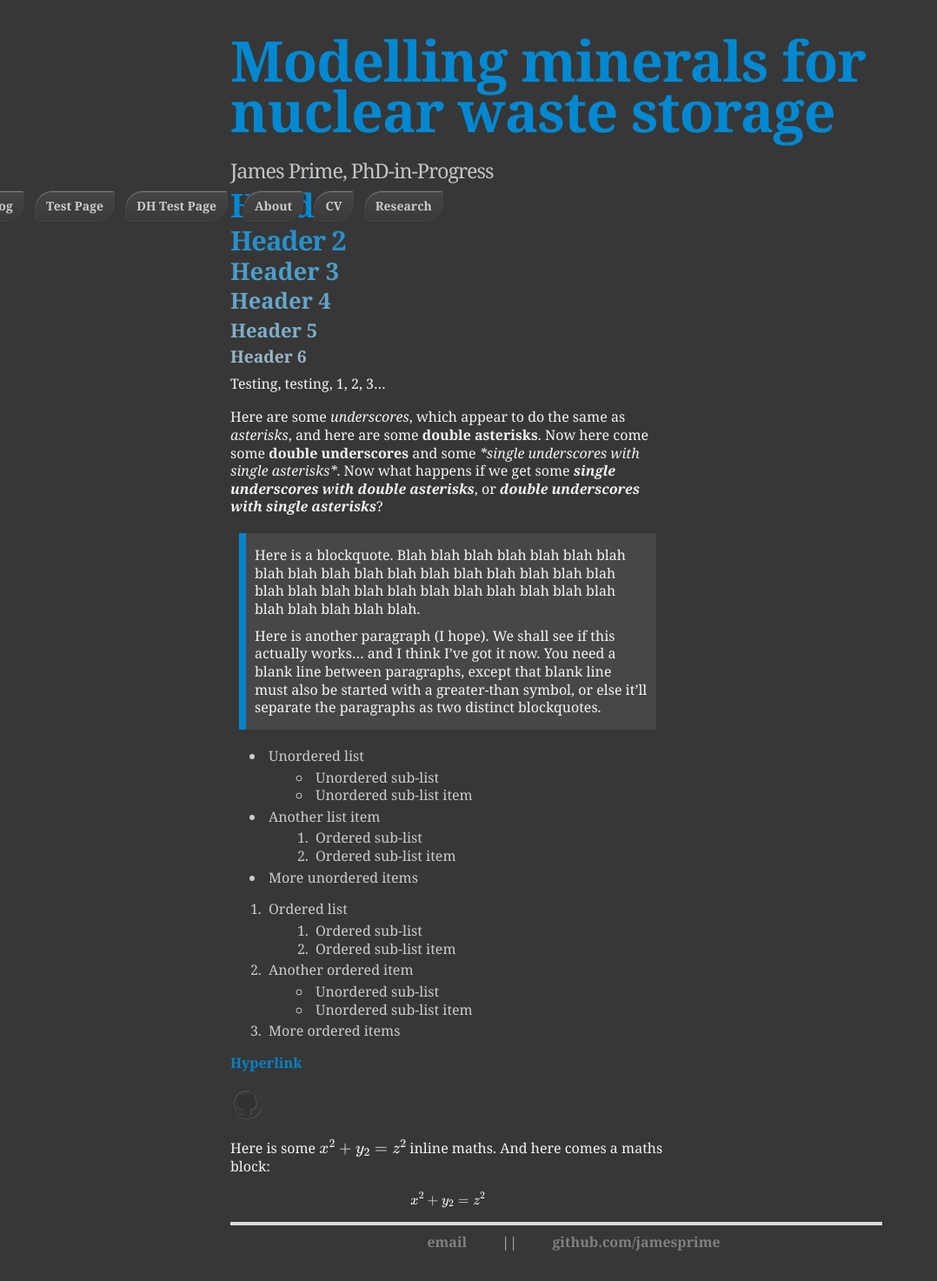
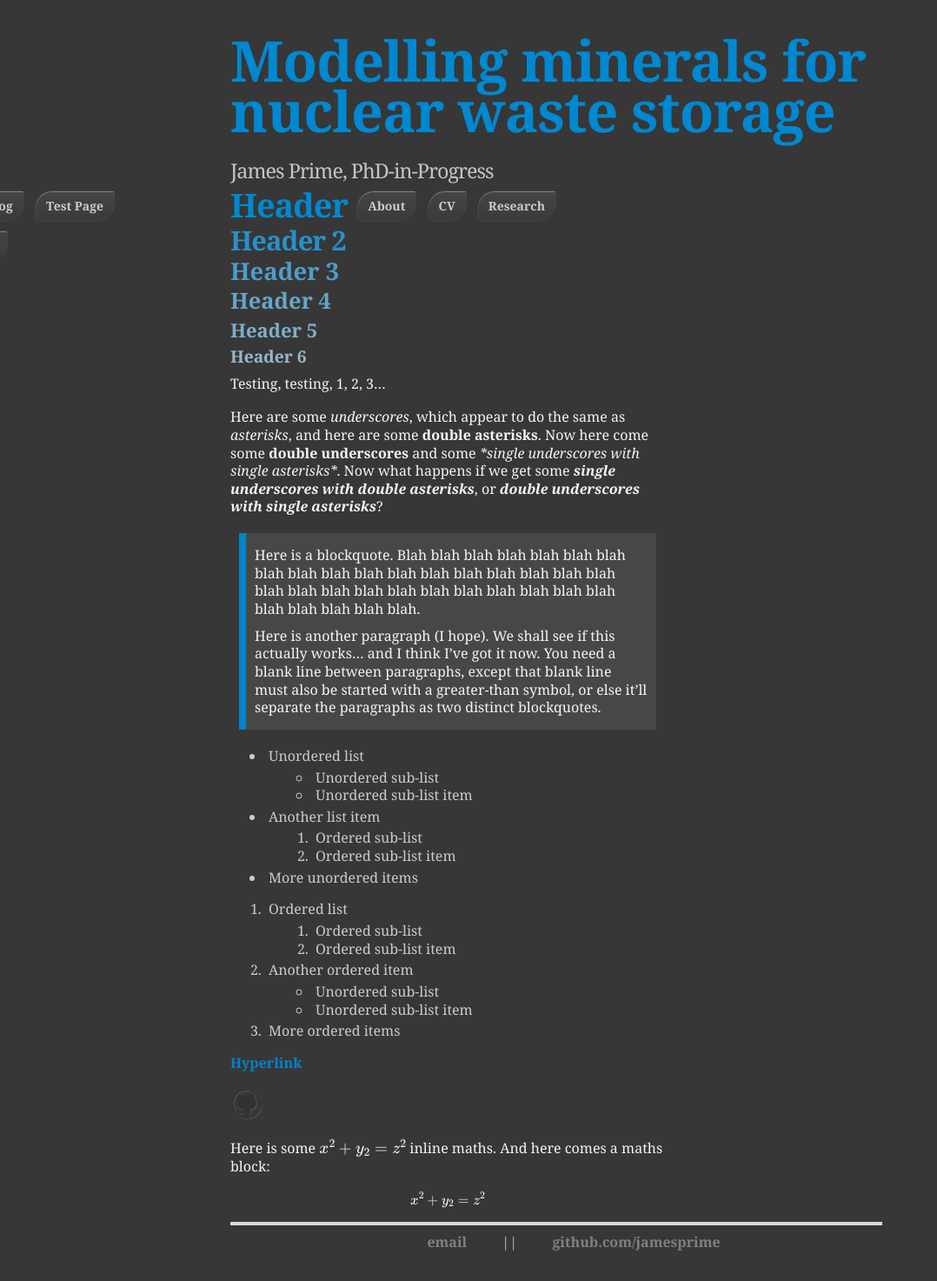
Before and after one commit to jamesprime/jamesprime.github.io, a Jekyll site: the page built from _pages/dhtest/index.md, in a window 1280 px wide. Shown: the whole page at 87% size, without its empty margins (0-1078 px from the left). Built offline with Jekyll 4.4.1, drawn with Linux system fonts in a browser that asks for light colours; nearby versions of some CDN libraries; formulas are drawn with MathJax 3.

Commit message:
Updated _sass/uberduper.scss
Commented out .leftbuttons and .rightbuttons position: absolute as a test

```diff
--- a/_sass/uberduper.scss
+++ b/_sass/uberduper.scss
@@ -267,13 +267,13 @@ div.slogan {
     }
 
     .leftbuttons {
-        // position: fixed;
+        position: absolute;
         left: 50%;
         margin-left: -388px; // Lines up with content box's left edge
     }
 
     .rightbuttons {
-        // position: fixed;
+        position: absolute;
         right: 50%;
         margin-right: -379px; // Lines up with content box's right edge
     }
```
